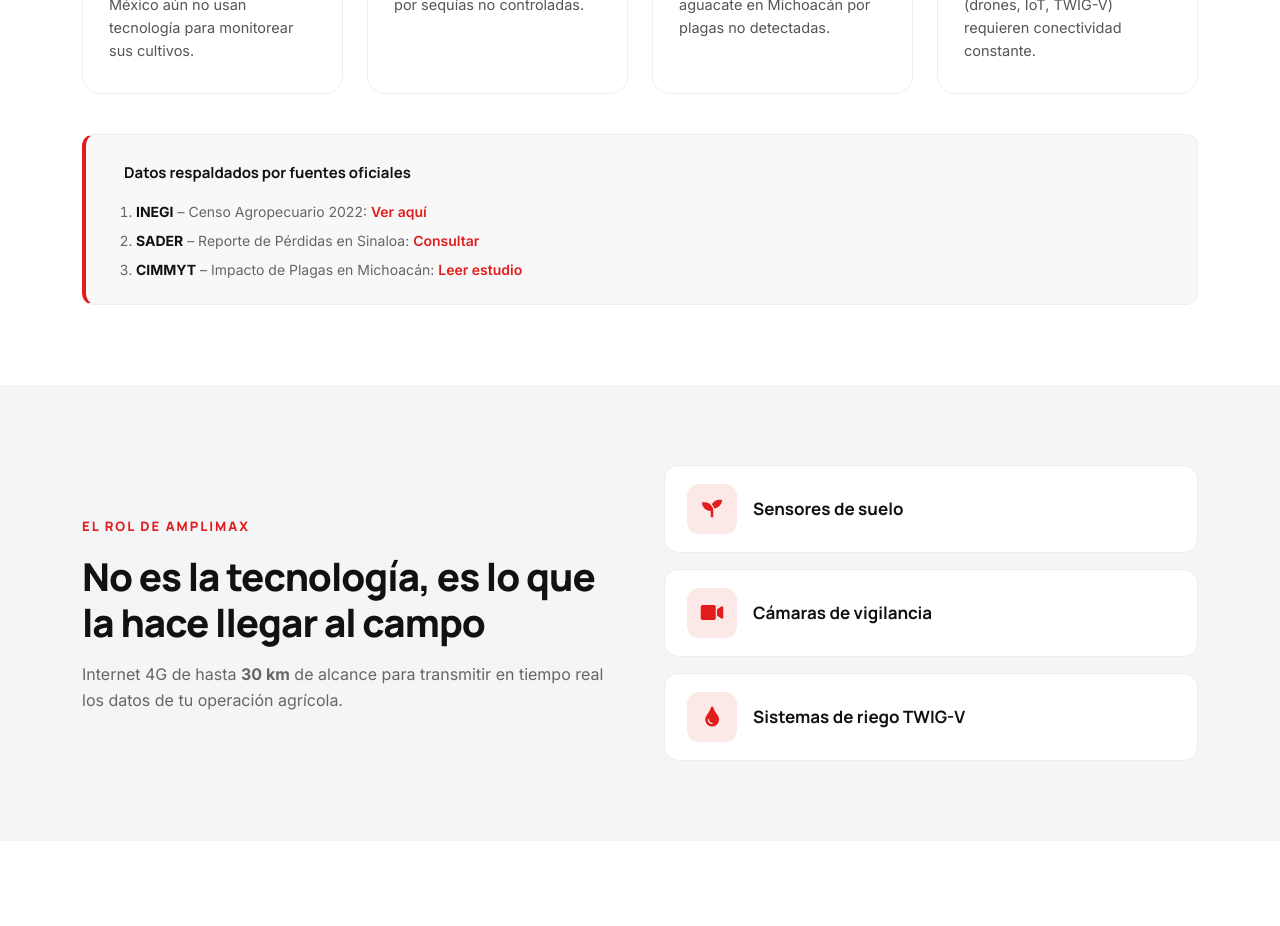
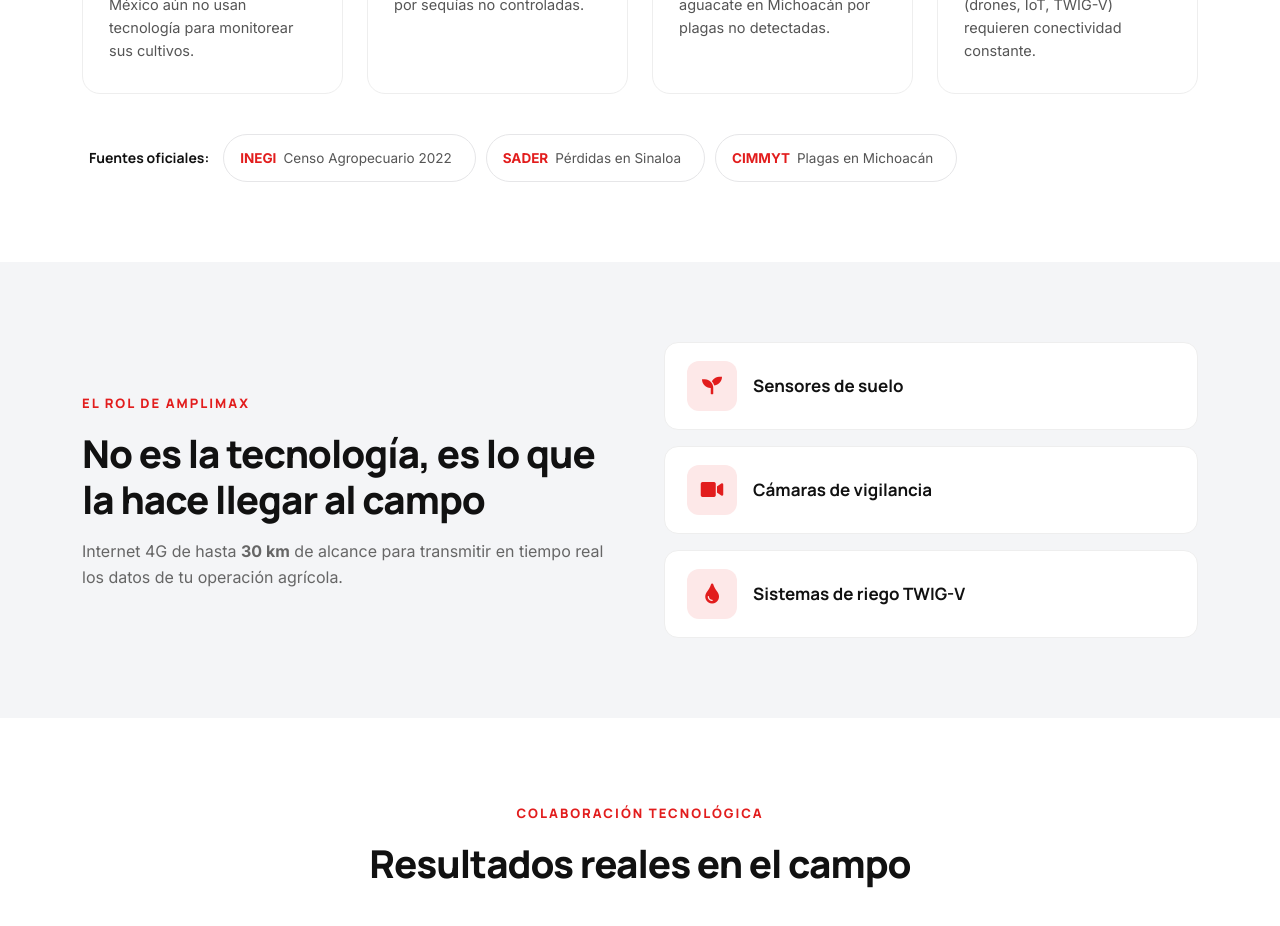
Before and after one commit to desarrolloweb-hub/binja-plantilla, a Next.js app: page /amplimax in a window 1280 px wide. Shown: the part 1320-2246 px from the top of the page. Built offline with nearby package versions, Linux system fonts and the light colour scheme; a web font is replaced by a local one.

Commit message:
fix: cambio de diseño

```diff
--- a/app/amplimax/page.js
+++ b/app/amplimax/page.js
@@ -182,43 +182,40 @@ const page = () => {
           </div>
 
           <div className="amplimax-sources">
-            <p className="amplimax-sources__title">
-              <i className="fas fa-circle-check" /> Datos respaldados por
-              fuentes oficiales
-            </p>
-            <ol className="amplimax-sources__list">
-              <li>
-                <span>INEGI</span> – Censo Agropecuario 2022:{" "}
+            <span className="amplimax-sources__label">
+              <i className="fas fa-circle-check" /> Fuentes oficiales:
+            </span>
+            <div className="amplimax-sources__pills">
               <a
                 href="https://www.inegi.org.mx/programas/ca/2022/"
                 target="_blank"
                 rel="noopener noreferrer"
+                className="amplimax-source-pill"
               >
-                  Ver aquí
+                <strong>INEGI</strong> Censo Agropecuario 2022
+                <i className="fas fa-arrow-up-right-from-square" />
               </a>
-              </li>
-              <li>
-                <span>SADER</span> – Reporte de Pérdidas en Sinaloa:{" "}
               <a
                 href="https://www.gob.mx/agricultura"
                 target="_blank"
                 rel="noopener noreferrer"
+                className="amplimax-source-pill"
               >
-                  Consultar
+                <strong>SADER</strong> Pérdidas en Sinaloa
+                <i className="fas fa-arrow-up-right-from-square" />
               </a>
-              </li>
-              <li>
-                <span>CIMMYT</span> – Impacto de Plagas en Michoacán:{" "}
               <a
                 href="https://www.cimmyt.org/es/"
                 target="_blank"
                 rel="noopener noreferrer"
+                className="amplimax-source-pill"
               >
-                  Leer estudio
+                <strong>CIMMYT</strong> Plagas en Michoacán
+                <i className="fas fa-arrow-up-right-from-square" />
               </a>
-              </li>
-            </ol>
             </div>
+          </div>
+
         </div>
       </section>
 
--- a/app/globals.css
+++ b/app/globals.css
@@ -1754,54 +1754,93 @@
   margin: 0;
 }
 
-/* Fuentes / referencias */
+/* Fuentes / referencias (compactas) */
 .amplimax-sources {
   margin-top: 40px;
-  padding: 24px 30px;
-  background: #f8f8f9;
-  border: 1px solid #eee;
-  border-left: 4px solid #e21d1d;
-  border-radius: 12px;
-}
-.amplimax-sources__title {
-  display: flex;
-  align-items: center;
-  gap: 8px;
+  display: flex;
+  align-items: center;
+  flex-wrap: wrap;
+  gap: 14px;
+}
+.amplimax-sources__label {
+  display: inline-flex;
+  align-items: center;
+  gap: 7px;
   font-family: "Manrope", "Inter", sans-serif;
   font-weight: 700;
+  font-size: 14px;
+  color: #111;
+}
+.amplimax-sources__label i {
+  color: #22c55e;
   font-size: 15px;
-  color: #111;
-  margin: 0 0 14px;
-}
-.amplimax-sources__title i {
-  color: #22c55e;
+}
+.amplimax-sources__pills {
+  display: flex;
+  flex-wrap: wrap;
+  gap: 10px;
+}
+.amplimax-source-pill {
+  display: inline-flex;
+  align-items: center;
+  gap: 7px;
+  background: #fff;
+  border: 1px solid #e6e6e8;
+  border-radius: 30px;
+  padding: 9px 16px;
+  font-size: 13.5px;
+  color: #555;
+  text-decoration: none;
+  transition: border-color 0.2s ease, color 0.2s ease, box-shadow 0.2s ease;
+}
+.amplimax-source-pill strong {
+  color: #e21d1d;
+  font-weight: 700;
+}
+.amplimax-source-pill i {
+  font-size: 11px;
+  opacity: 0.6;
+}
+.amplimax-source-pill:hover {
+  border-color: #e21d1d;
+  color: #111;
+  box-shadow: 0 6px 16px rgba(226, 29, 29, 0.12);
+}
+
+/* Puente hacia la solución */
+.amplimax-bridge {
+  margin-top: 50px;
+  text-align: center;
+}
+.amplimax-bridge i {
+  display: inline-flex;
+  align-items: center;
+  justify-content: center;
+  width: 44px;
+  height: 44px;
+  border-radius: 50%;
+  background: #fde8e8;
+  color: #e21d1d;
   font-size: 16px;
-}
-.amplimax-sources__list {
-  margin: 0;
-  padding-left: 20px;
-  display: flex;
-  flex-direction: column;
-  gap: 8px;
-}
-.amplimax-sources__list li {
-  font-size: 14px;
+  margin-bottom: 16px;
+  animation: amplimax-bounce 1.8s infinite;
+}
+.amplimax-bridge p {
+  font-family: "Manrope", "Inter", sans-serif;
+  font-size: 18px;
+  font-weight: 600;
   line-height: 1.5;
-  color: #666;
-}
-.amplimax-sources__list li span {
-  font-weight: 700;
-  color: #111;
-}
-.amplimax-sources__list a {
-  color: #e21d1d;
-  font-weight: 600;
-  text-decoration: none;
-  transition: color 0.2s ease;
-}
-.amplimax-sources__list a:hover {
-  color: #a51d1d;
-  text-decoration: underline;
+  color: #111;
+  max-width: 620px;
+  margin: 0 auto;
+}
+.amplimax-bridge p strong {
+  color: #e21d1d;
+  font-weight: 800;
+}
+@keyframes amplimax-bounce {
+  0%, 100% { transform: translateY(0); }
+  50% { transform: translateY(6px); }
 }
 
 /* Transmite (lista de íconos) */
```
Lines whose indentation alone changed are shown as unchanged.
